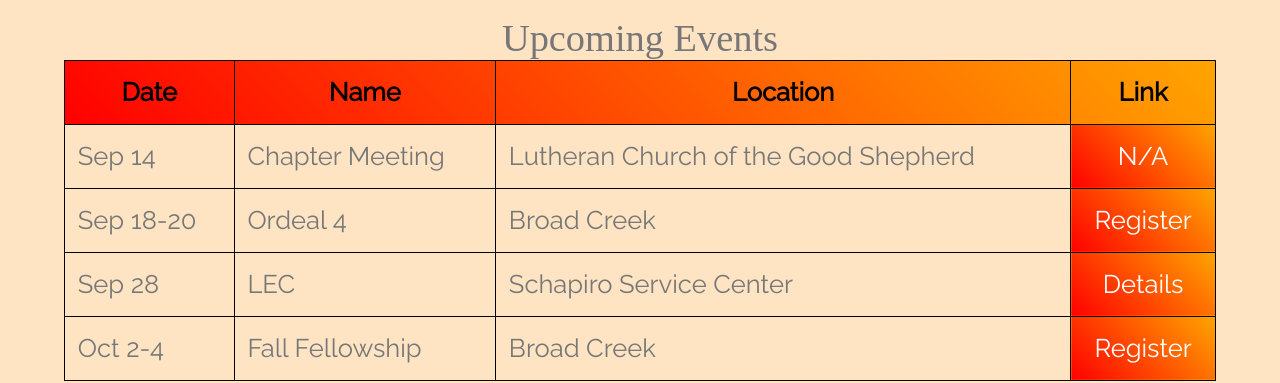
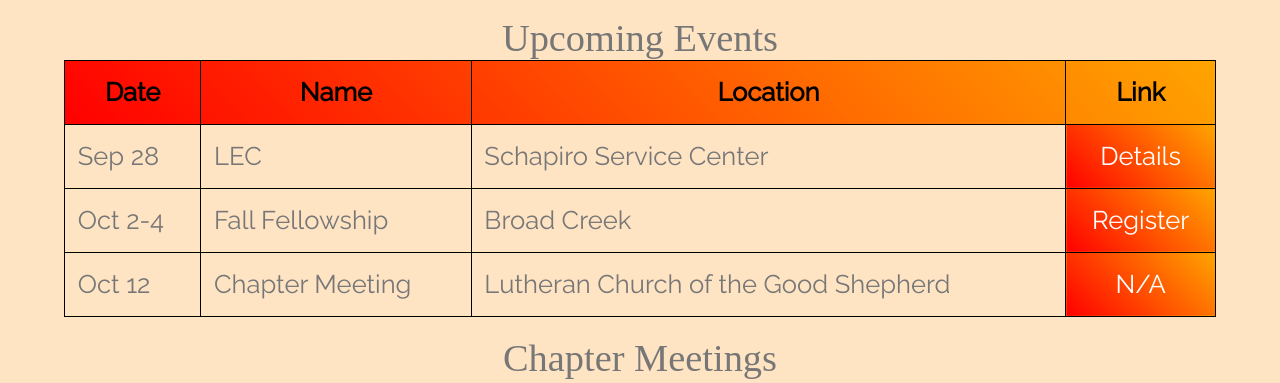
Before and after one commit to LobsterGames/harfordchapter-site, a plain HTML site: page index.html in a window 1280 px wide. Shown: the part 1012-1395 px from the top of the page. Drawn offline with Linux system fonts and the light colour scheme; a web font is replaced by a local one.

Commit message:
Event update

```diff
--- a/index.html
+++ b/index.html
@@ -180,20 +180,6 @@ resetAutoplay();
                     </tr>
 
                     <tr>
-                        <td>Sep 14</td>
-                        <td>Chapter Meeting</td>
-                        <td>Lutheran Church of the Good Shepherd</td>
-                        <td><div class="shrink">N/A</div></td>
-                    </tr>
-
-                    <tr>
-                        <td>Sep 18-20</td>
-                        <td>Ordeal 4</td>
-                        <td>Broad Creek</td>
-                        <td><a href="https://scoutingevent.com/220-2026Ordeal" target="_blank"><div class="shrink">Register</div></a></td>
-                    </tr>
-
-                    <tr>
                         <td>Sep 28</td>
                         <td>LEC</td>
                         <td>Schapiro Service Center</td>
@@ -205,6 +191,13 @@ resetAutoplay();
                         <td>Fall Fellowship</td>
                         <td>Broad Creek</td>
                         <td><a href="https://scoutingevent.com/220-2026FallFellowship" target="_blank"><div class="shrink">Register</div></a></td>
+                    </tr>
+
+                    <tr>
+                        <td>Oct 12</td>
+                        <td>Chapter Meeting</td>
+                        <td>Lutheran Church of the Good Shepherd</td>
+                        <td><div class="shrink">N/A</div></td>
                     </tr>
 
 
```
